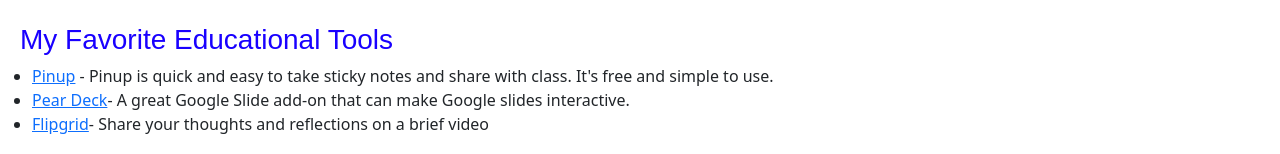
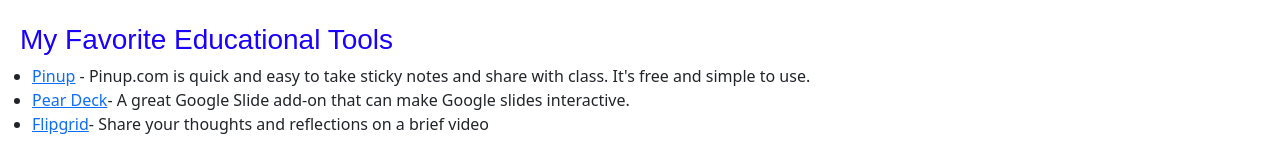
Before and after one commit to dshang2/Dongjian-Shang, a plain HTML site: page index.html in a window 1280 px wide. Shown: the part 361-515 px from the top of the page. Drawn offline with nearby package versions, Linux system fonts and the light colour scheme.

Commit message:
Update index.html

```diff
--- a/index.html
+++ b/index.html
@@ -36,7 +36,7 @@
   <br>
   <h3>My Favorite Educational Tools </h3>
   <ul>
-    <li><a href="https://pinup.com/" target="_blank">Pinup</a> - Pinup is quick and easy to take sticky notes and share with class. It's free and simple to use.</li>
+    <li><a href="https://pinup.com/" target="_blank">Pinup</a> - Pinup.com is quick and easy to take sticky notes and share with class. It's free and simple to use.</li>
     <li><a href="https://www.peardeck.com/" target="_blank">Pear Deck</a>- A great Google Slide add-on that can make Google slides interactive.</li>
    <li><a href="https://info.flipgrid.com/" target="_blank">Flipgrid</a>- Share your thoughts and reflections on a brief video</li>
 
```
